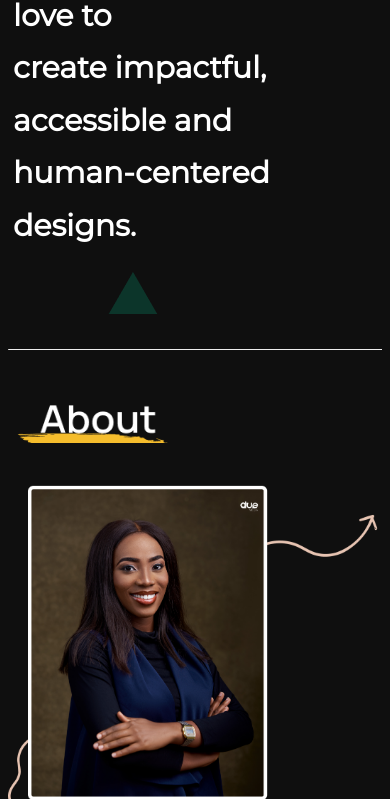
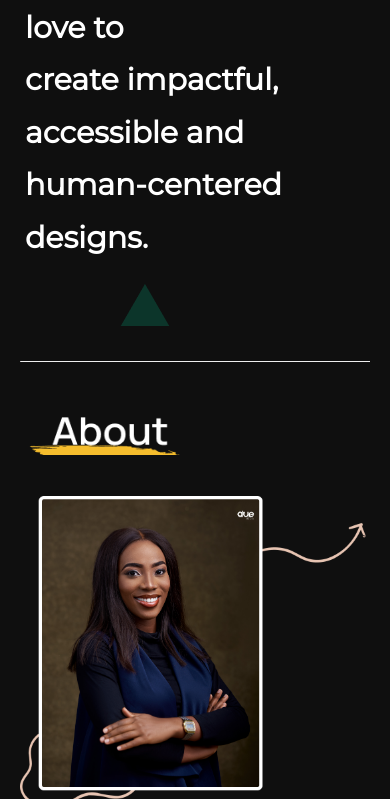
Before and after one commit to Emamoke/np_internship, a plain HTML site: page graceportfolio/index.html in a window 390 px wide. Shown: the part 301-1100 px from the top of the page. Drawn offline with Linux system fonts and the light colour scheme.

Commit message:
git commit -m ‘feat(project): updated css file’

```diff
--- a/graceportfolio/styles.css
+++ b/graceportfolio/styles.css
@@ -352,7 +352,11 @@ padding-left: 40px;
   opacity: 40%;
 }
 /* Media Query for Small Screens */
-@media (max-width: 768px) {
+@media (min-width: 378px) and (max-width: 768px) {
+  body {
+    font-size: 16px; /* Adjust font size for this range */
+    margin: 20px;    /* Adjust margin for this range */
+  }
   .separator {
     border-top: 1px #252527;
     margin-top: 30px;
```
